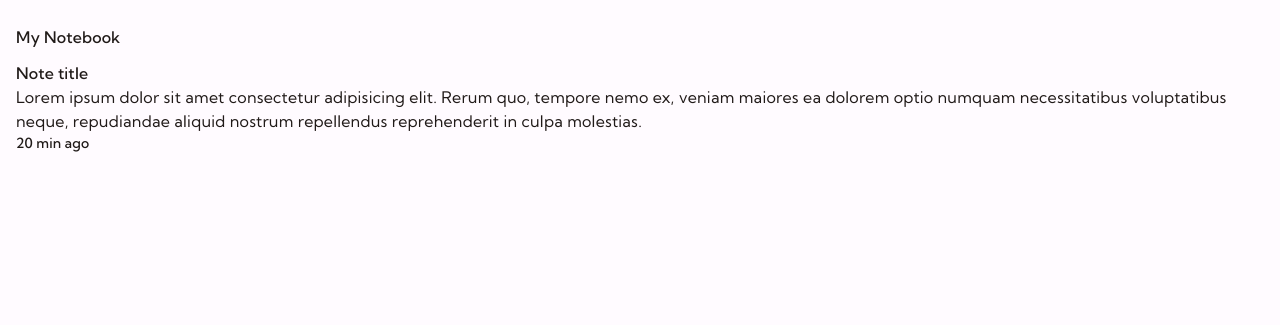
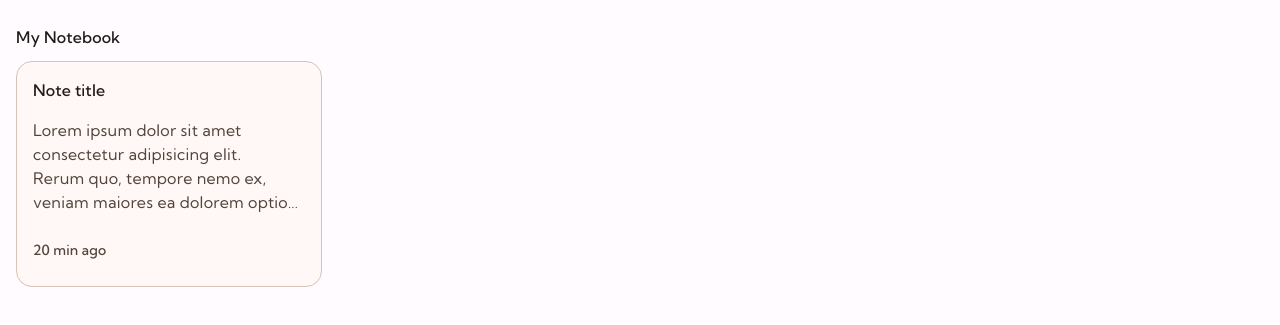
Before and after one commit to aliyeff-f/Notekeeper-proyekt, a plain HTML site: page index.html in a window 1280 px wide. Shown: the part 71-396 px from the top of the page. Drawn offline with nearby package versions, Linux system fonts and the light colour scheme.

Commit message:
Notelist two

```diff
--- a/index.html
+++ b/index.html
@@ -128,10 +128,16 @@
                  <div class="wrapper">
                     <span class="card-time text-label-large">20 min ago</span>
 
-                    <button class="icon-btn large"aria-label="Delete note"></button>
+                    <button class="icon-btn large" aria-label="Delete note" data-tooltip="Delete note">
+                        <span class="material-symbols-rounded" aria-hidden="true">delete</span>
+
+                        <div class="state-layer"></div>
+                    </button>
 
 
                  </div>
+
+                 <div class="state-layer"></div>
 
             </div>
 
--- a/src/css/style.css
+++ b/src/css/style.css
@@ -495,7 +495,53 @@ body{
 /**
  * Card
  */
+.card{
+  background-color: var(--surface);
+  padding: var(--spacing-4);
+  border: 1px solid var(--outline-variant);
+  border-radius: var(--radius-large);
+  display: flex;
+  flex-direction: column;
+  cursor: pointer;
+  --state-layer-bg: var(--on-surface);
+  transition: border-color var(--tr-duration-short) var(--tr-easing-linear);
+}
 
+.card:where(:hover, :focus-visible) {border-color: var(--outline);}
+
+.card .card-title {color: var(--on-surface);}
+
+.card .card-text {
+  color: var(--on-surface-variant);
+  margin-block: var(--spacing-4);
+  text-wrap: balance;
+  -webkit-line-clamp: 4;
+  line-clamp: 4;
+  display: -webkit-box;
+  -webkit-box-orient: vertical;
+  text-overflow: ellipsis;
+  overflow: hidden;
+}
+
+.card .wrapper {
+  display: flex;
+  justify-content: space-between;
+  align-items: center;
+  margin-block-start: auto;
+}
+
+.card .card-time{
+  color: var(--on-surface-variant);
+}
+
+.card .icon-btn {
+  opacity: 0;
+  transition: opacity var(--tr-duration-short) var(--tr-easing-linear);
+}
+
+.card:where(:hover, :focus-visible) .icon-btn{
+  opacity: 1;
+}
 
 
 /**
@@ -661,6 +707,20 @@ body{
 .main > .title {margin-block: var(--spacing-3);}
 
 
+.note-list{
+  position: relative;
+  display: grid;
+  grid-template-columns: repeat(auto-fill, minmax(280px,1fr));
+  align-content: flex-start;
+  align-items: stretch;
+  gap: var(--spacing-2);
+}
+
+
+
+
+
+
 /*-----------------------------------*\
   #MEDIA QUERIES
 \*-----------------------------------*/
```
